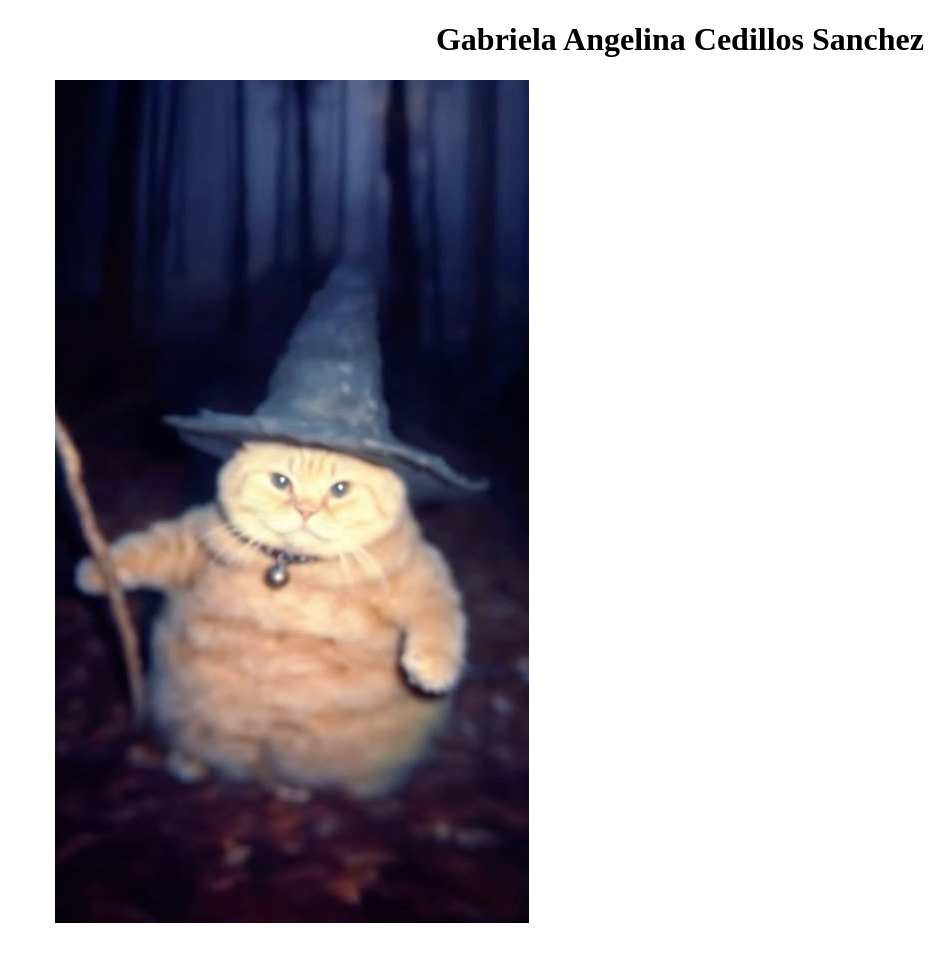
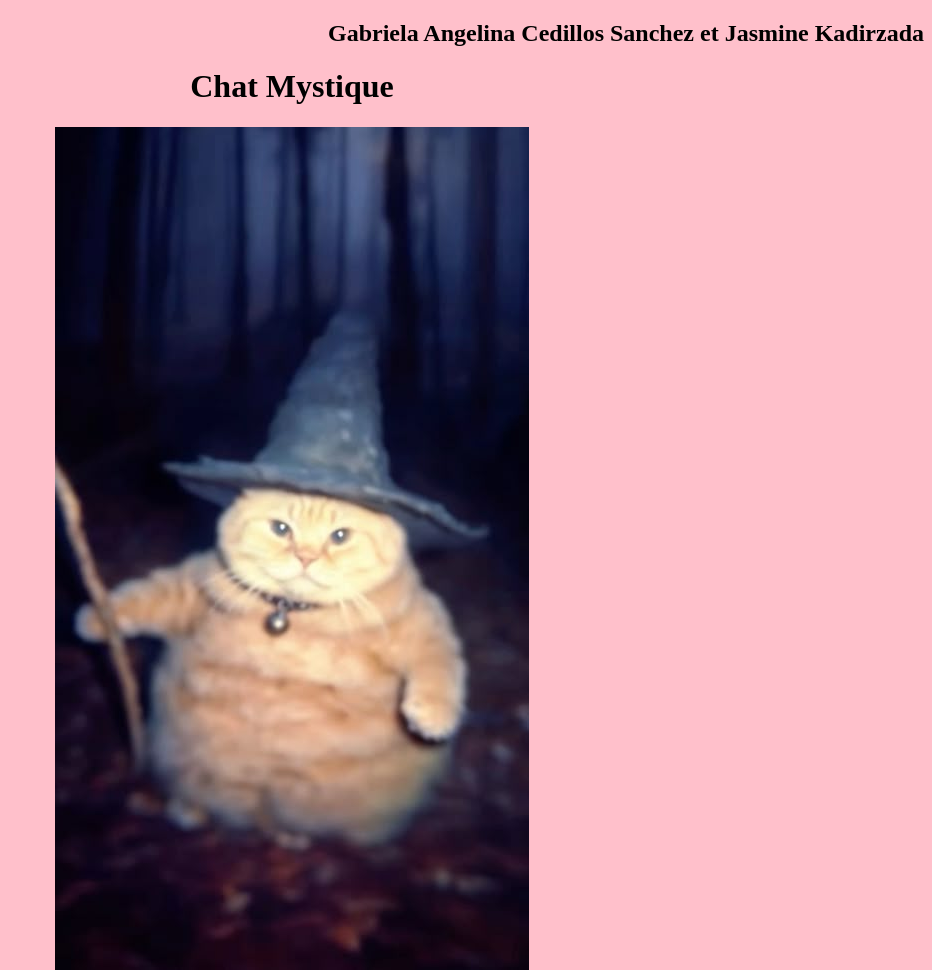
Before and after one commit to AngelbeanCS/CEDG2377127_sommatif2, a plain HTML site: page index.html in a window 1280 px wide. Shown: the whole page, without its empty margins (348-1280 px from the left). Before the commit the page ends 931 px from the top, so only its background shows below. Drawn offline with Linux system fonts and the light colour scheme.

Commit message:
Ajout de mon nom et changement de couleur d'arrière-plan

```diff
--- a/index.html
+++ b/index.html
@@ -1,13 +1,17 @@
 <!DOCTYPE html>
 <html lang="en">
+
 <head>
     <meta charset="UTF-8">
     <meta name="viewport" content="width=device-width, initial-scale=1.0">
     <title>Sommatif 2t</title>
     <link rel="stylesheet" href="style.css">
 </head>
+
 <body>
-    <h1>Gabriela Angelina Cedillos Sanchez</h1>
+    <h2>Gabriela Angelina Cedillos Sanchez et Jasmine Kadirzada</h2>
+    <h1>Chat Mystique</h1>
     <div class="image"><img src="images/IMAGE.jpg" alt="Image"></div>
 </body>
+
 </html>
--- a/style.css
+++ b/style.css
@@ -1,3 +1,7 @@
+body{
+    background-color: pink;
+}
+
 .image
 {
     display: flex;
@@ -5,7 +9,12 @@
     align-items: center;
 }
 
-h1
+
+h1{
+    text-align: center;
+}
+
+h2
 {
     text-align: right;
 }
```
